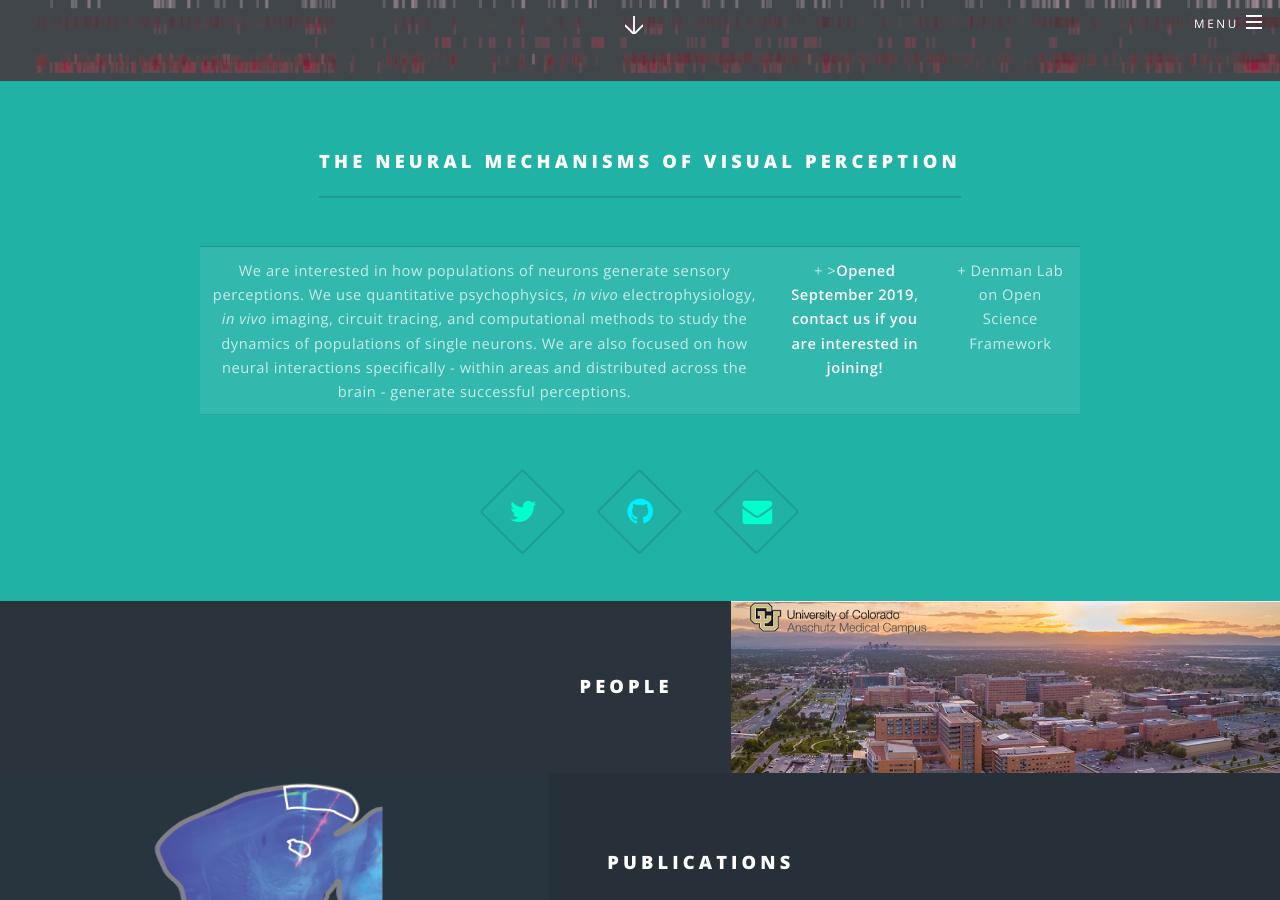
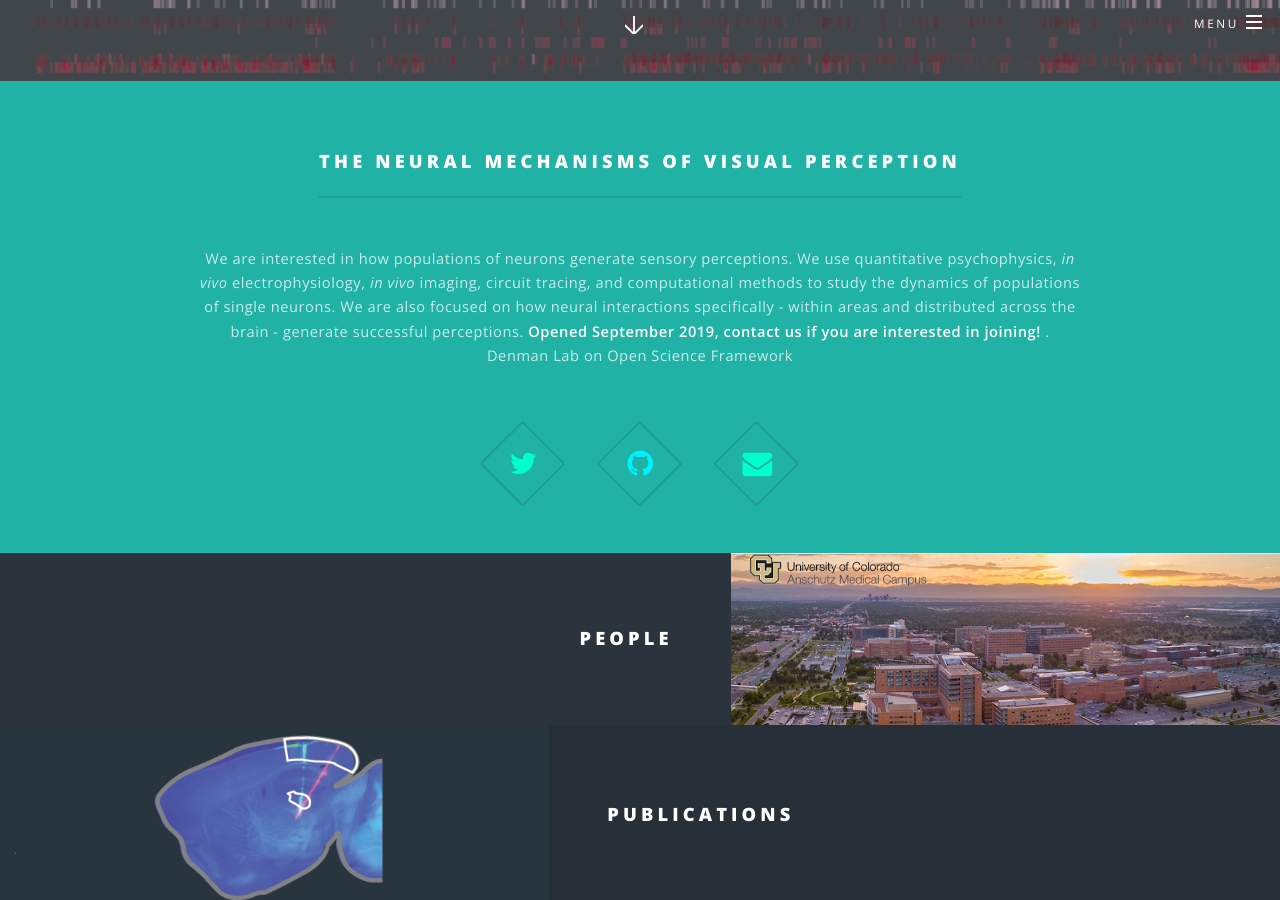
Before and after one commit to denmanlab/denmanlab.github.io, a Jekyll site: the page built from index.md, in a window 1280 px wide and 900 px high, scrolled down 819 px. Built offline with Jekyll 4.4.1, drawn with Linux system fonts in a browser that asks for light colours.

```diff
--- a/_config.yml
+++ b/_config.yml
@@ -29,7 +29,7 @@ lang: en-us # used in HTML lang attributes
 # - set the greeting only if you want to display the first green section
 greeting:
   title:  The neural mechanisms of visual perception
-  text: We are interested in how populations of neurons generate sensory perceptions. We use quantitative psychophysics, *in vivo* electrophysiology, *in vivo* imaging, circuit tracing, and computational methods to study the dynamics of populations of single neurons. We are also focused on how neural interactions specifically - within areas and distributed across the brain - generate successful perceptions. |+ >**Opened September 2019, contact us if you are interested in joining!** |+ Denman Lab on Open Science Framework
+  text: We are interested in how populations of neurons generate sensory perceptions. We use quantitative psychophysics, *in vivo* electrophysiology, *in vivo* imaging, circuit tracing, and computational methods to study the dynamics of populations of single neurons. We are also focused on how neural interactions specifically - within areas and distributed across the brain - generate successful perceptions.  **Opened September 2019, contact us if you are interested in joining!** . Denman Lab on Open Science Framework
 # - displayed at the bottom
 closing-head: Opening September 2019
 closing-para:
```
